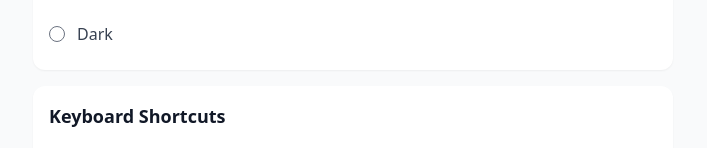
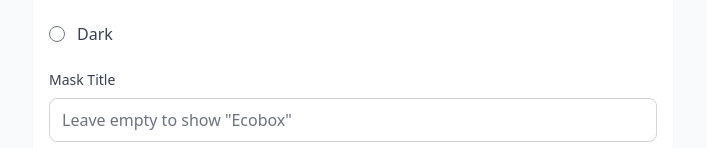
Before and after one commit to ogomez92/ecobox-web, a SvelteKit app: page /settings in a window 1280 px wide. Shown: the part 783-931 px from the top of the page, without its empty margins (287-994 px from the left). Built offline with nearby package versions, Linux system fonts and the light colour scheme; no server answers; the database is empty.

Commit message:
title masking

```diff
--- a/src/lib/stores/settings.svelte.ts
+++ b/src/lib/stores/settings.svelte.ts
@@ -7,7 +7,8 @@ const defaultSettings: Settings = {
 	audioEffectsEnabled: false,
 	radioResumeBehavior: 'ask',
 	theme: 'system',
-	autoplay: true
+	autoplay: true,
+	maskTitle: ''
 };
 
 class SettingsStore {
@@ -18,6 +19,7 @@ class SettingsStore {
 	radioResumeBehavior = $state<'always' | 'never' | 'ask'>(defaultSettings.radioResumeBehavior);
 	theme = $state<'light' | 'dark' | 'system'>(defaultSettings.theme);
 	autoplay = $state(defaultSettings.autoplay);
+	maskTitle = $state(defaultSettings.maskTitle);
 
 	private isLoaded = false;
 
@@ -45,6 +47,7 @@ class SettingsStore {
 		if (settings.radioResumeBehavior !== undefined) this.radioResumeBehavior = settings.radioResumeBehavior;
 		if (settings.theme !== undefined) this.theme = settings.theme;
 		if (settings.autoplay !== undefined) this.autoplay = settings.autoplay;
+		if (settings.maskTitle !== undefined) this.maskTitle = settings.maskTitle;
 	}
 
 	async save() {
@@ -55,7 +58,8 @@ class SettingsStore {
 			audioEffectsEnabled: this.audioEffectsEnabled,
 			radioResumeBehavior: this.radioResumeBehavior,
 			theme: this.theme,
-			autoplay: this.autoplay
+			autoplay: this.autoplay,
+			maskTitle: this.maskTitle
 		};
 
 		try {
@@ -105,6 +109,11 @@ class SettingsStore {
 		this.save();
 	}
 
+	setMaskTitle(value: string) {
+		this.maskTitle = value;
+		this.save();
+	}
+
 	applyTheme() {
 		if (typeof document === 'undefined') return;
 
--- a/src/lib/types/index.ts
+++ b/src/lib/types/index.ts
@@ -129,6 +129,7 @@ export interface Settings {
 	radioResumeBehavior: 'always' | 'never' | 'ask';
 	theme: 'light' | 'dark' | 'system';
 	autoplay: boolean;
+	maskTitle: string;
 }
 
 export const DEFAULT_SETTINGS: Settings = {
@@ -138,7 +139,8 @@ export const DEFAULT_SETTINGS: Settings = {
 	audioEffectsEnabled: false,
 	radioResumeBehavior: 'ask',
 	theme: 'system',
-	autoplay: true
+	autoplay: true,
+	maskTitle: ''
 };
 
 export const DEFAULT_EQ_BANDS: EQBand[] = [
--- a/src/routes/+layout.svelte
+++ b/src/routes/+layout.svelte
@@ -1,11 +1,20 @@
 <script lang="ts">
 	import '../app.css';
 	import { page } from '$app/stores';
+	import { onMount } from 'svelte';
+	import { settingsStore } from '$lib/stores/settings.svelte';
 
 	let { children } = $props();
+
+	const pageTitle = $derived(settingsStore.maskTitle || 'Ecobox');
+
+	onMount(() => {
+		settingsStore.load();
+	});
 </script>
 
 <svelte:head>
+	<title>{pageTitle}</title>
 	<meta name="description" content="Ecobox - Audio Player for Audiobooks and Podcasts" />
 </svelte:head>
 
--- a/src/routes/+page.svelte
+++ b/src/routes/+page.svelte
@@ -5,8 +5,4 @@
 	const focusFile = $derived($page.url.searchParams.get('focus') || undefined);
 </script>
 
-<svelte:head>
-	<title>Ecobox</title>
-</svelte:head>
-
 <FileExplorer initialPath="" {focusFile} />
--- a/src/routes/api/settings/+server.ts
+++ b/src/routes/api/settings/+server.ts
@@ -1,7 +1,6 @@
 import { json, error } from '@sveltejs/kit';
 import type { RequestHandler } from './$types';
 import { db, schema } from '$server/db';
-import { eq } from 'drizzle-orm';
 import type { Settings } from '$lib/types';
 
 export const GET: RequestHandler = async () => {
@@ -22,6 +21,7 @@ export const GET: RequestHandler = async () => {
 		if (settings.audioEffectsEnabled) parsed.audioEffectsEnabled = settings.audioEffectsEnabled === 'true';
 		if (settings.radioResumeBehavior) parsed.radioResumeBehavior = settings.radioResumeBehavior as 'always' | 'never' | 'ask';
 		if (settings.theme) parsed.theme = settings.theme as 'light' | 'dark' | 'system';
+		if (settings.maskTitle !== undefined) parsed.maskTitle = settings.maskTitle;
 
 		return json(parsed);
 	} catch (err) {
@@ -55,6 +55,9 @@ export const PUT: RequestHandler = async ({ request }) => {
 		if (body.theme !== undefined) {
 			entries.push({ key: 'theme', value: body.theme });
 		}
+		if (body.maskTitle !== undefined) {
+			entries.push({ key: 'maskTitle', value: body.maskTitle });
+		}
 
 		// Upsert each setting
 		for (const entry of entries) {
--- a/src/routes/browse/[...path]/+page.svelte
+++ b/src/routes/browse/[...path]/+page.svelte
@@ -6,8 +6,4 @@
 	const focusFile = $derived($page.url.searchParams.get('focus') || undefined);
 </script>
 
-<svelte:head>
-	<title>Ecobox</title>
-</svelte:head>
-
 <FileExplorer initialPath={path} {focusFile} />
--- a/src/routes/play/[...path]/+page.svelte
+++ b/src/routes/play/[...path]/+page.svelte
@@ -5,8 +5,4 @@
 	const filePath = $derived($page.params.path || '');
 </script>
 
-<svelte:head>
-	<title>Ecobox</title>
-</svelte:head>
-
 <PlaybackView {filePath} />
--- a/src/routes/settings/+page.svelte
+++ b/src/routes/settings/+page.svelte
@@ -1,20 +1,11 @@
 <script lang="ts">
-	import { onMount } from 'svelte';
 	import Icon from '$lib/components/Icon.svelte';
 	import { settingsStore } from '$lib/stores/settings.svelte';
 	import { goto } from '$app/navigation';
 
 	const seekIntervalOptions = [1, 2, 3, 5, 10, 15, 30];
 	const longSeekIntervalOptions = [10, 15, 30, 45, 60, 90, 120];
-
-	onMount(() => {
-		settingsStore.load();
-	});
 </script>
-
-<svelte:head>
-	<title>Ecobox</title>
-</svelte:head>
 
 <div class="min-h-screen bg-gray-50 dark:bg-gray-900">
 	<header class="bg-white dark:bg-gray-800 border-b border-gray-200 dark:border-gray-700 px-4 py-3 sticky top-0 z-10">
@@ -163,6 +154,24 @@
 					{/each}
 				</div>
 			</fieldset>
+
+			<div class="mt-4">
+				<label for="mask-title" class="block text-sm font-medium text-gray-700 dark:text-gray-300 mb-2">
+					Mask Title
+				</label>
+				<input
+					id="mask-title"
+					type="text"
+					value={settingsStore.maskTitle}
+					oninput={(e) => settingsStore.setMaskTitle((e.target as HTMLInputElement).value)}
+					placeholder="Leave empty to show &quot;Ecobox&quot;"
+					aria-describedby="mask-title-desc"
+					class="input"
+				/>
+				<p id="mask-title-desc" class="mt-1 text-sm text-gray-500 dark:text-gray-400">
+					Replace the browser tab title with custom text to hide what you're listening to
+				</p>
+			</div>
 		</section>
 
 		<!-- Keyboard Shortcuts -->
```
